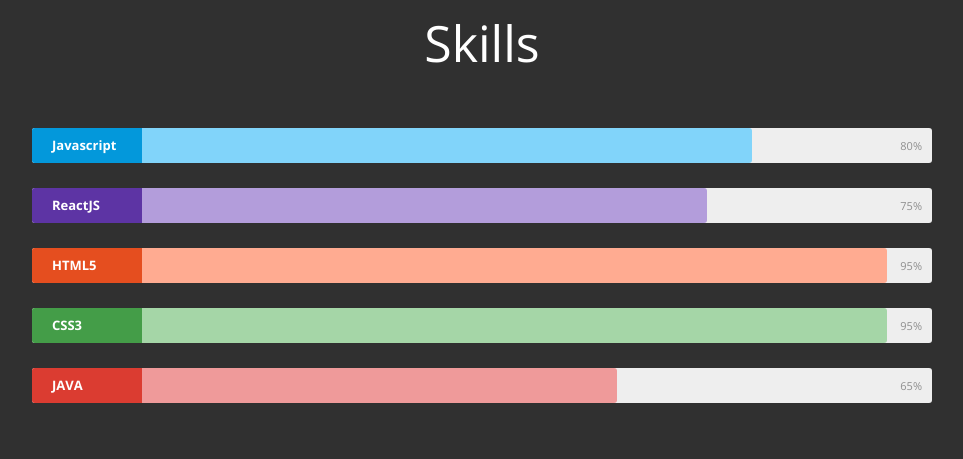
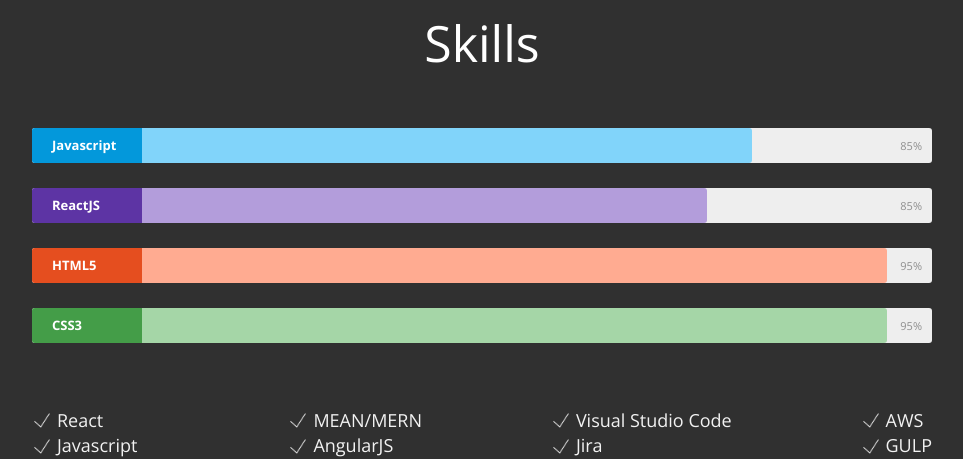
Before and after one commit to TejasGN/GA_finalProject, a React (Create React App) app in the folder portfolio/app_public/portfolio-public/: page / in a window 1280 px wide. Shown: the part 1340-1799 px from the top of the page, without its empty margins (158-1121 px from the left). Built offline with nearby package versions, Linux system fonts and the light colour scheme.

Commit message:
changed skills level and removed Java

```diff
--- a/portfolio/app_public/portfolio-public/src/pages/third/third.js
+++ b/portfolio/app_public/portfolio-public/src/pages/third/third.js
@@ -10,12 +10,12 @@
                     <div className="skillbar" data-percent="80%">
                         <div className="skillbar-title"><span>Javascript</span></div>
                         <div className="skillbar-bar"></div>
-                        <div className="skill-bar-percent">80%</div>
+                        <div className="skill-bar-percent">85%</div>
                     </div>
                     <div className="skillbar" data-percent="75%">
                         <div className="skillbar-title"><span>ReactJS</span></div>
                         <div className="skillbar-bar"></div>
-                        <div className="skill-bar-percent">75%</div>
+                        <div className="skill-bar-percent">85%</div>
                     </div>
                     <div className="skillbar" data-percent="95%">
                         <div className="skillbar-title"><span>HTML5</span></div>
@@ -26,11 +26,6 @@
                         <div className="skillbar-title"><span>CSS3</span></div>
                         <div className="skillbar-bar"></div>
                         <div className="skill-bar-percent">95%</div>
-                    </div>
-                    <div className="skillbar" data-percent="65%">
-                        <div className="skillbar-title"><span>JAVA</span></div>
-                        <div className="skillbar-bar"></div>
-                        <div className="skill-bar-percent">65%</div>
                     </div>
                     <div className="othr-skill-wrap" id="dwnld-resume">
                         <div className="inner-wrap">
```
Also changed, not shown: 7 other files (tests, documents, lock files or other folders).
